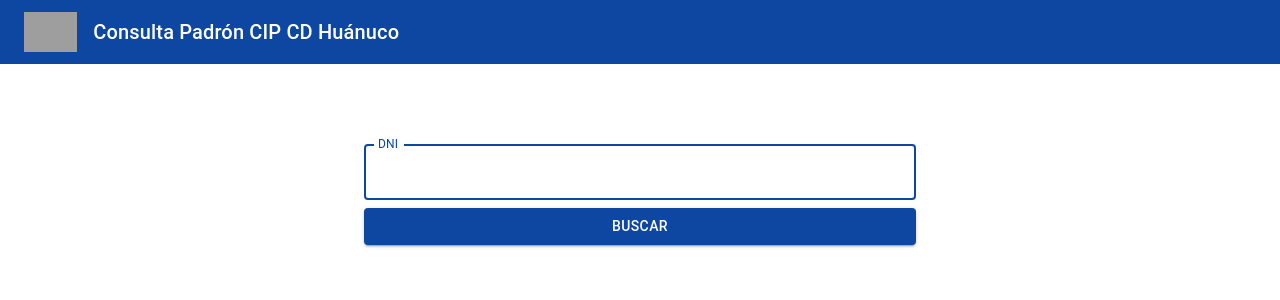
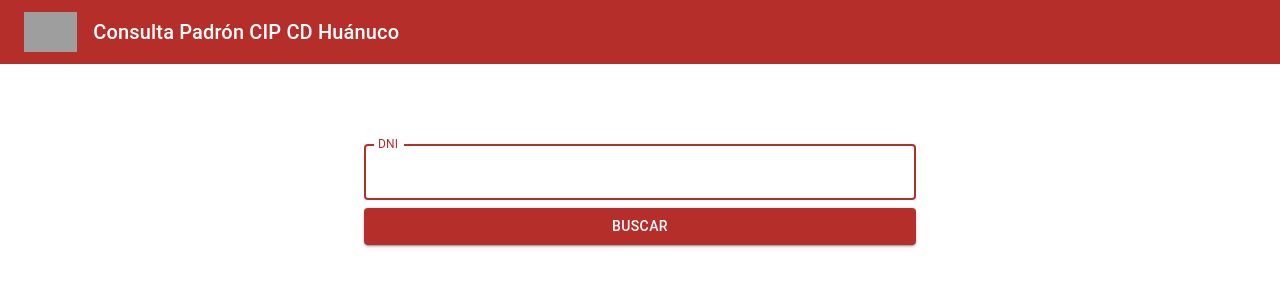
Before and after one commit to IgorRC/cip-wep-app, a React (Vite) app: page / in a window 1280 px wide. Shown: the top 300 px of the page. Built offline with nearby package versions, Linux system fonts and the light colour scheme; no server answers; grey boxes are pictures that could not be loaded.

Commit message:
feat : colors reference organization

```diff
--- a/src/theme.ts
+++ b/src/theme.ts
@@ -2,8 +2,11 @@ import { createTheme } from '@mui/material/styles';
 
 export default createTheme({
   palette: {
-    primary: { main: '#0d47a1' }, // azul oscuro
-    secondary: { main: '#ff9100' }
+    primary: { main: '#B52E2A' }, // azul oscuro
+    secondary: { main: '#BEA062',contrastText: '#1D1916' },
+    error: {
+      main: '#E31E24'  // rojo más intenso para errores
+    }
   },
   components: {
     MuiAppBar: {
```
